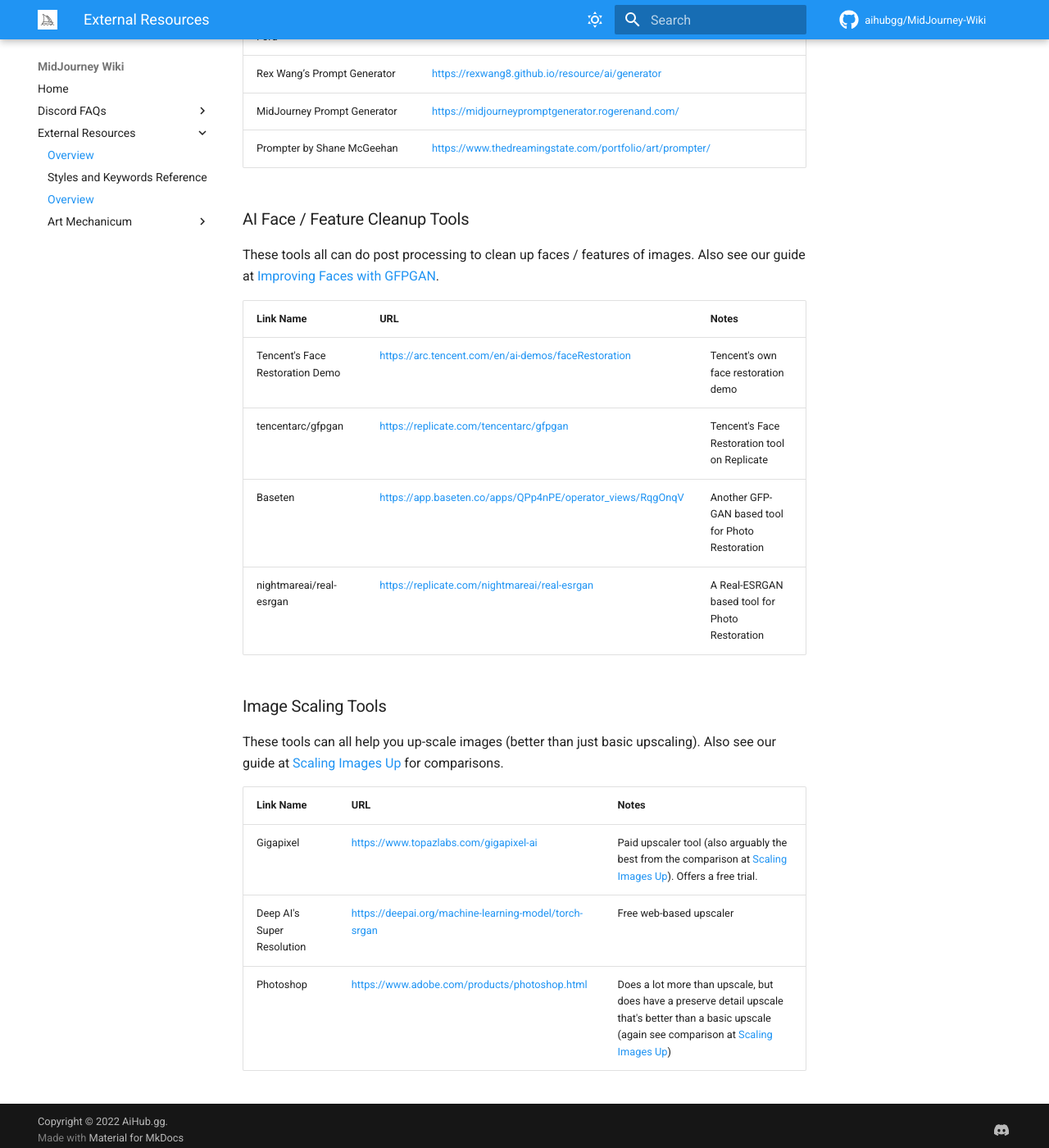
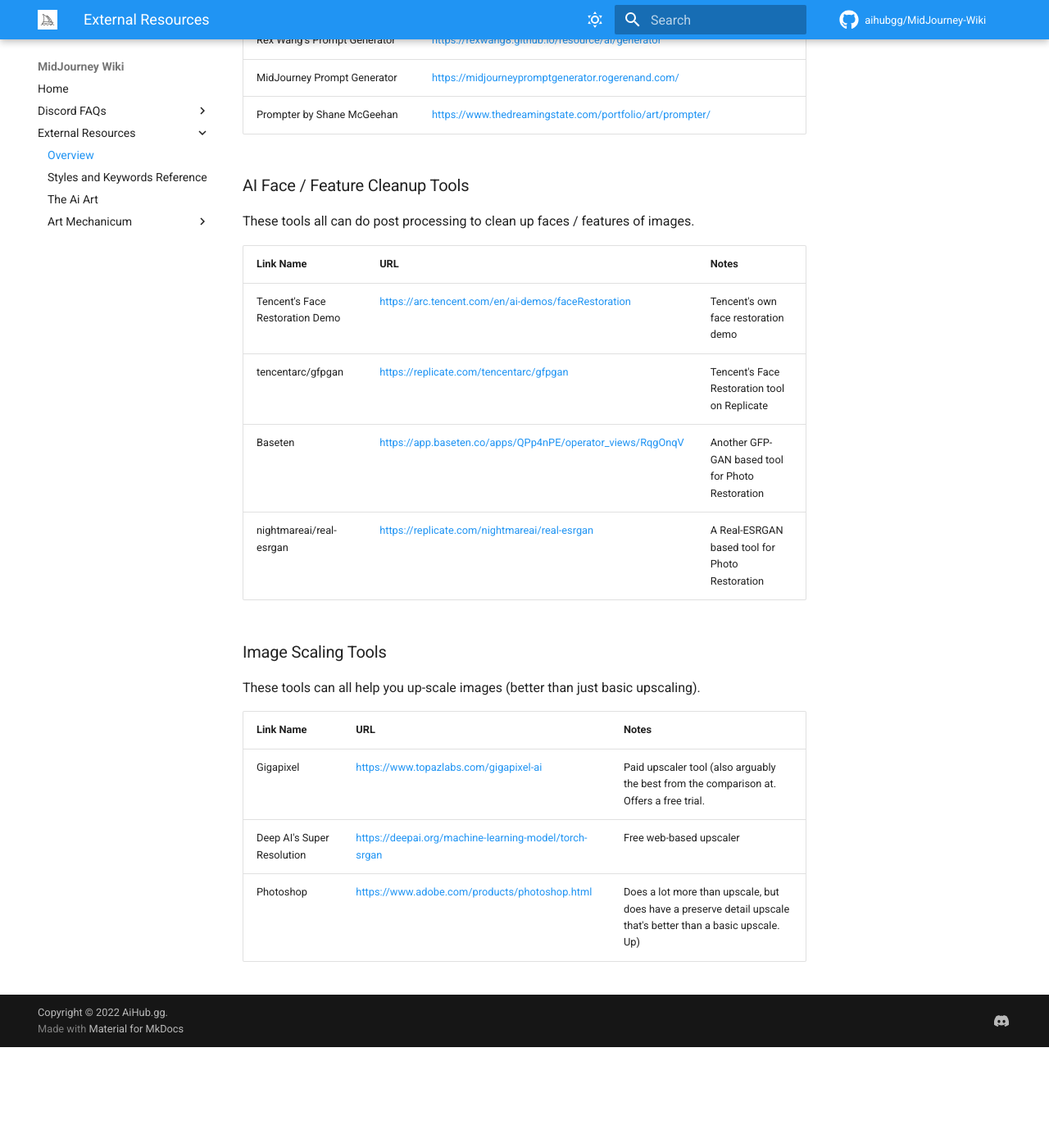
Before and after one commit to aihubgg/MidJourney-Wiki, an MkDocs documentation site: the page built from docs/External-Resources/Overview.md, in a window 1280 px wide and 1400 px high, scrolled down 5384 px. Shown: the whole window at 82% size. Built offline with MkDocs 1.6.1 and Material for MkDocs 9.7.7, drawn with Linux system fonts in a browser that asks for light colours; comment, search, counter and statistics services are not loaded; after the commit the page ends 6661 px from its top, so only the background shows below that; some of the changed text lies outside the part shown.

Commit message:
Temp Updates

```diff
--- a/docs/External-Resources/Overview.md
+++ b/docs/External-Resources/Overview.md
@@ -65,8 +65,6 @@ href="https://discord.com/channels/662267976984297473/1003020682260647996">https
 </thead>
 <tbody>
 <tr class="odd">
-<td><p><a href="Machine_Learning_Artwork_(for_non-Experts)"
-title="wikilink">Machine Learning Artwork (for non-Experts)</a></p></td>
 <td></td>
 <td><p>Learn a bit about machine learning for art generation to help
 understand why we need prompt crafting and the answer to things like
@@ -85,23 +83,15 @@ understand why we need prompt crafting and the answer to things like
 </thead>
 <tbody>
 <tr class="odd">
-<td><p><a href="MidJourney:_Scaling_Images_Up" title="wikilink">Scaling
-Images Up</a></p></td>
 <td></td>
 <td><p>How to scale up images past MidJourney's max upscale for
 situations that need it (for example large, high quality canvas
 prints)</p></td>
 </tr>
-<tr class="even">
-<td><p><a href="Improving_Faces_with_GFPGAN" title="wikilink">Improving
-Faces with GFPGAN</a></p></td>
 <td></td>
 <td><p>Improve faces generated with MidJourney using another ML
 tool.</p></td>
 </tr>
-<tr class="odd">
-<td><p><a href="How_to_Follow_the_Greats" title="wikilink">How to Follow
-the Greats</a></p></td>
 <td></td>
 <td><p>How to find and follow some of the great artists you see in
 Discord within MidJourney.</p></td>
@@ -363,8 +347,7 @@ href="https://www.thedreamingstate.com/portfolio/art/prompter/">https://www.thed
 <h3 id="ai_face_feature_cleanup_tools">AI Face / Feature Cleanup
 Tools</h3>
 <p>These tools all can do post processing to clean up faces / features
-of images. Also see our guide at <a href="Improving_Faces_with_GFPGAN"
-title="wikilink">Improving Faces with GFPGAN</a>.</p>
+of images.
 <table>
 <thead>
 <tr class="header">
@@ -402,9 +385,7 @@ href="https://replicate.com/nightmareai/real-esrgan">https://replicate.com/night
 </table>
 <h3 id="image_scaling_tools">Image Scaling Tools</h3>
 <p>These tools can all help you up-scale images (better than just basic
-upscaling). Also see our guide at <a
-href="MidJourney:_Scaling_Images_Up" title="wikilink">Scaling Images
-Up</a> for comparisons.</p>
+upscaling).
 <table>
 <thead>
 <tr class="header">
@@ -418,9 +399,7 @@ Up</a> for comparisons.</p>
 <td><p>Gigapixel</p></td>
 <td><p><a
 href="https://www.topazlabs.com/gigapixel-ai">https://www.topazlabs.com/gigapixel-ai</a></p></td>
-<td><p>Paid upscaler tool (also arguably the best from the comparison at
-<a href="MidJourney:_Scaling_Images_Up" title="wikilink">Scaling Images
-Up</a>). Offers a free trial.</p></td>
+<td><p>Paid upscaler tool (also arguably the best from the comparison at. Offers a free trial.</p></td>
 </tr>
 <tr class="even">
 <td><p>Deep AI's Super Resolution</p></td>
@@ -433,8 +412,7 @@ href="https://deepai.org/machine-learning-model/torch-srgan">https://deepai.org/
 <td><p><a
 href="https://www.adobe.com/products/photoshop.html">https://www.adobe.com/products/photoshop.html</a></p></td>
 <td><p>Does a lot more than upscale, but does have a preserve detail
-upscale that's better than a basic upscale (again see comparison at <a
-href="MidJourney:_Scaling_Images_Up" title="wikilink">Scaling Images
+upscale that's better than a basic upscale.
 Up</a>)</p></td>
 </tr>
 </tbody>
--- a/mkdocs.yml
+++ b/mkdocs.yml
@@ -23,7 +23,7 @@ nav:
         - External Resources:
                   - Overview: External-Resources/Overview.md
                   - Styles and Keywords Reference: External-Resources/MidjourneySAR.md
-                  - The Ai Art: External-Resources/Overview.md
+                  - The Ai Art: External-Resources/the-ai-art.md
                   - Art Mechanicum:
                               - Overview: /External-Resources/ArtMechanicum/ArtMechanicum.md
 
```
Also changed, not shown: other parts of docs/External-Resources/Overview.md (+0 -6 lines), docs/External-Resources/the-ai-art.md (+4 -0 lines).
